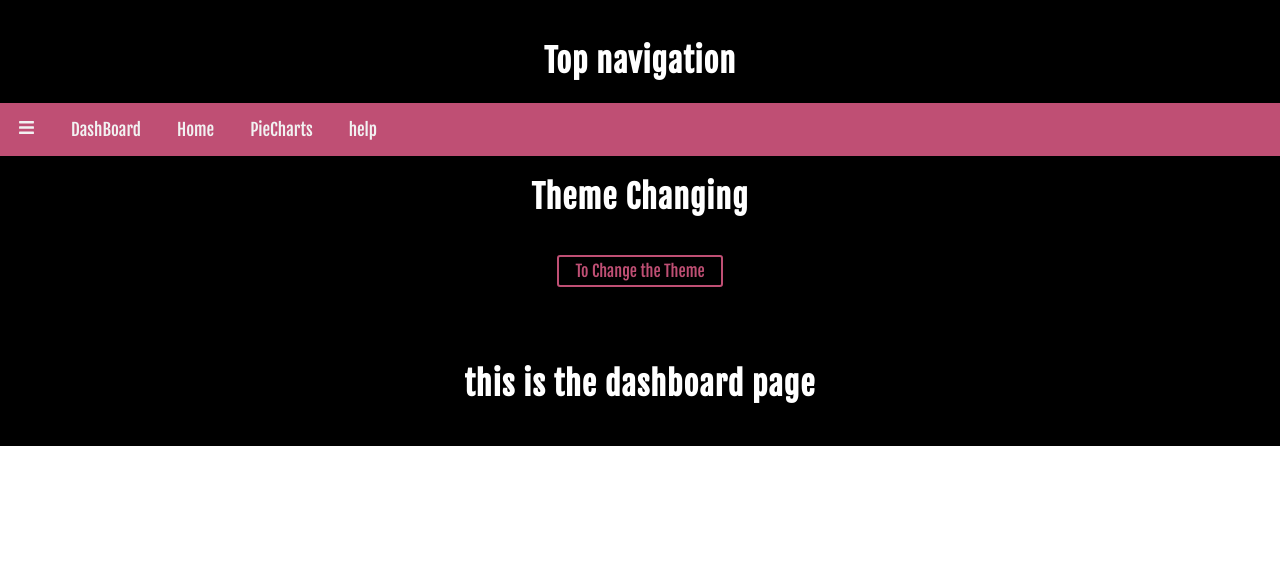
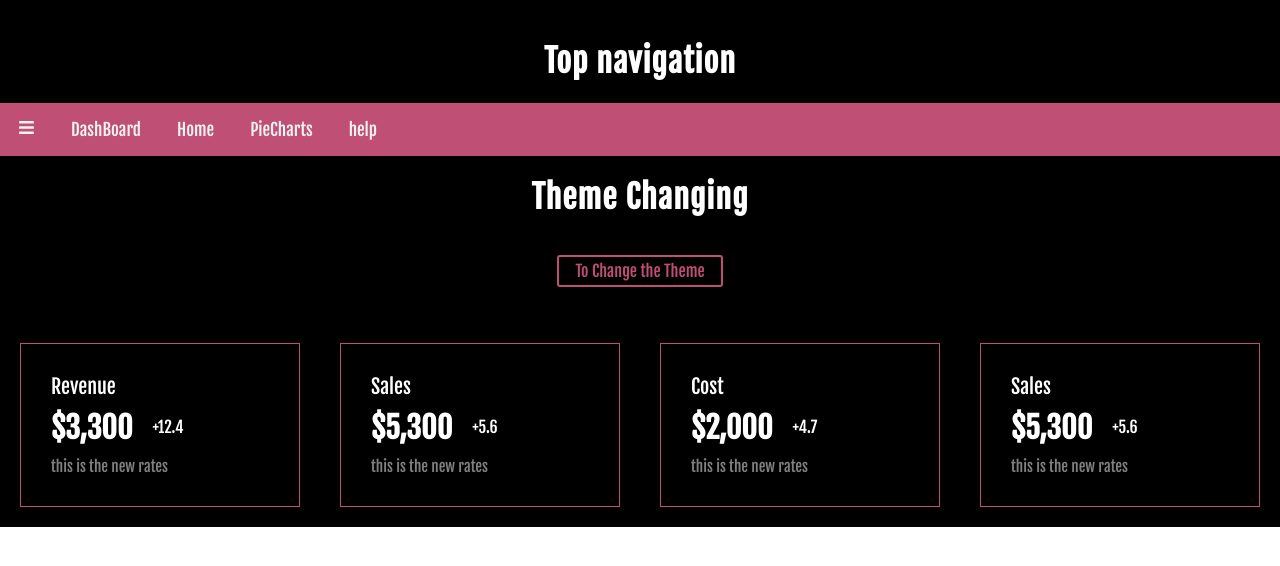
Before and after one commit to Heshan-kavi/dotnet-api-react-app, a React (Create React App) app: page /dashboard in a window 1280 px wide. Shown: the top 566 px of the page. Built offline with nearby package versions, Linux system fonts and the light colour scheme.

Commit message:
implemented cards

```diff
--- a/src/Pages/Dashboard.js
+++ b/src/Pages/Dashboard.js
@@ -1,13 +1,34 @@
-import React from "react";
 import Background from "../Shared/Components/BackGround";
-import { H1 } from "../Shared/Components/TextContent";
+import { CardContainer, CardItem, CardSub, CardMoneyContainer, CardTitle } from "../Shared/Components/Card";
 import Theme from "../Shared/Components/Theme";
+
+const featuredData = [
+    {title: "Revenue", money: "$3,300", moneyRate: "+12.4"},
+    {title: "Sales", money: "$5,300", moneyRate: "+5.6"},
+    {title: "Cost", money: "$2,000", moneyRate: "+4.7"},
+    {title: "Sales", money: "$5,300", moneyRate: "+5.6"}
+]
 
 export default function DashBoard (props){
 
     const currentTheme = props.themeToUse;
 
     return (
-        <Theme theme={currentTheme}><Background><H1>this is the dashboard page</H1></Background></Theme>
+        <Theme theme={currentTheme}>
+            <Background>
+                <CardContainer>
+                    {featuredData && featuredData.map((item, index) => (
+                        <CardItem key={index}>
+                            <CardTitle>{item.title}</CardTitle>
+                            <CardMoneyContainer>
+                                <span className="featuredMoney">{item.money}</span>
+                                <span className="featuredMoneyRate">{item.moneyRate}</span>
+                            </CardMoneyContainer>
+                            <CardSub>this is the new rates</CardSub>
+                        </CardItem>
+                    ))}
+                </CardContainer>
+            </Background>
+        </Theme>
     )
 }
--- /dev/null
+++ b/src/Shared/Components/Card.js
@@ -0,0 +1,47 @@
+import { styled } from "styled-components";
+
+export const CardContainer = styled.div`
+    width: 100%;
+    display: flex;
+    justify-content: space-between;
+    text-align: left;
+`
+export const CardItem = styled.div`
+    flex: 1;
+    margin: 0px 20px;
+    padding: 30px;
+    border: 1px solid ${({ theme }) => theme.colors.primary};
+    cursor: pointer;
+    background: ${({ theme }) => theme.color.background};
+`
+export const CardTitle = styled.span`
+    font-size: 20px;
+    color: ${({ theme }) => theme.color.fontcolor};
+`
+export const CardMoneyContainer = styled.div`
+    margin: 10px 0px;
+    display: flex;
+    align-items: center;
+    color: ${({ theme }) => theme.color.fontcolor};
+    .featuredMoney{
+        font-size: 30px;
+        font-weight: 600;
+    }
+    .featuredMoneyRate{
+        display: flex;
+        align-items: center;
+        margin-left: 20px;
+    }
+.featuredIcon{
+        font-size: 14px;
+        margin-left: 5px;
+        color: green;
+    }
+.featuredIcon.negative{
+        color: red;
+    }
+`
+export const CardSub = styled.span`
+    font-size: 15px;
+    color: gray;
+`
```
